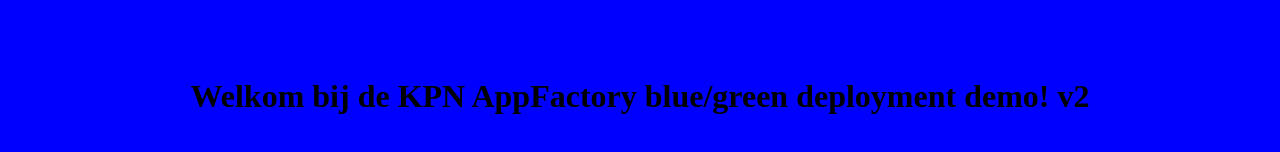
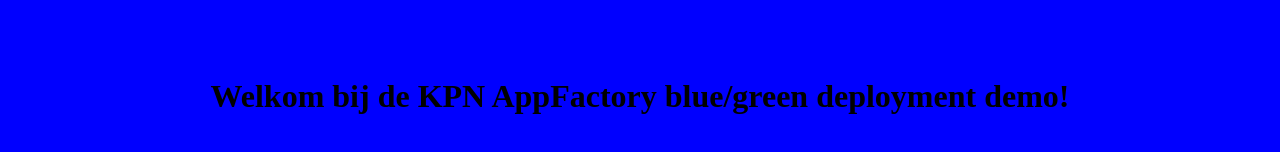
Before and after one commit to sciaroni/demoapp, a plain HTML site: page docker/index.html in a window 1280 px wide. Shown: the part 330-482 px from the top of the page. Drawn offline with Linux system fonts and the light colour scheme.

Commit message:
Update index.html

```diff
--- a/docker/index.html
+++ b/docker/index.html
@@ -6,6 +6,6 @@
         <a class="logo" href="/">
             <img src="https://www.kpn.com/public/images/logos/logo-kpn-groot.png" alt="KPN Logo" />
         </a>
-        <h1 style="margin-top: 100px" align="center">Welkom bij de KPN AppFactory blue/green deployment demo! v2</h1>
+        <h1 style="margin-top: 100px" align="center">Welkom bij de KPN AppFactory blue/green deployment demo!</h1>
     </body>
 </html>
```
